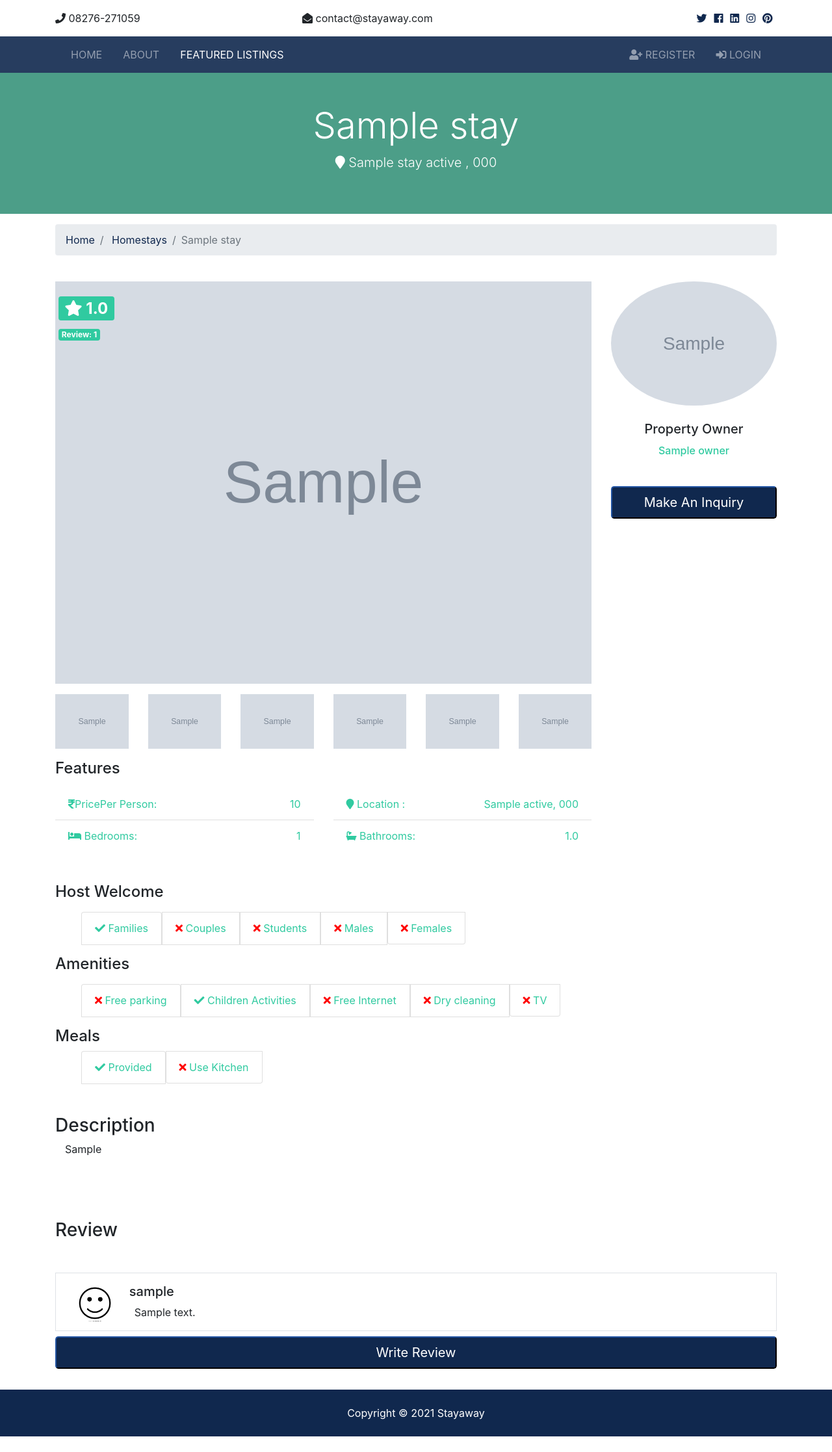
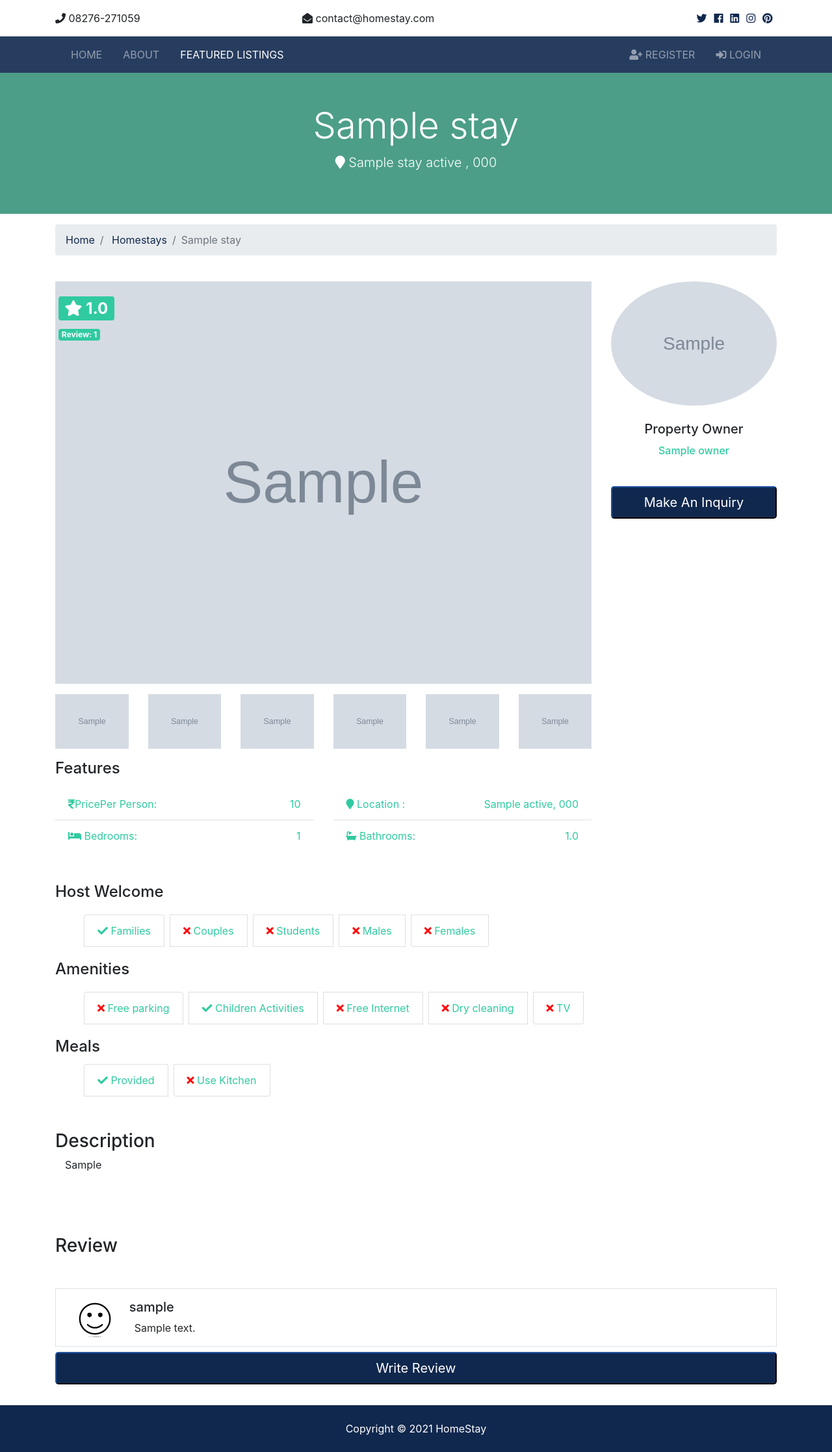
Before and after one commit to harshithsuresh/homeStay, a Django app: page /stays/1 in a window 1280 px wide. Shown: the whole page at 65% size. Before the commit the page ends 2210 px from the top, so only its background shows below. Run offline with Django 3.2, Linux system fonts and the light colour scheme; tables that the repository leaves empty hold one stand-in row (values such as "Sample post"); grey boxes marked "Sample" are stand-in pictures; some libraries are stand-ins or nearby versions.

Commit message:
Updated styling and Grammer

```diff
--- a/templates/accounts/login.html
+++ b/templates/accounts/login.html
@@ -1,7 +1,7 @@
 {% extends 'base.html'%}
 <!-- prettier-ignore -->
 
-{% block title%} | {{listing.title}} {%endblock%}
+{% block title%} | Login {%endblock%}
 
 {%block content %}
 <section id="login" class="bg-light py-5">
--- a/templates/admin/base_site.html
+++ b/templates/admin/base_site.html
@@ -1,6 +1,6 @@
 {% extends 'admin/base.html'%} {% load static %} {% block branding %}
 
-<h1 id="head">Stayaway</h1>
+<h1 id="head">HomeStay</h1>
 
 {% endblock %} {% block extrastyle %}
 <link rel="stylesheet" href="{% static 'css/admin.css'%}" />
--- a/templates/base.html
+++ b/templates/base.html
@@ -5,7 +5,7 @@
     <meta charset="UTF-8" />
     <meta http-equiv="X-UA-Compatible" content="IE=edge" />
     <meta name="viewport" content="width=device-width, initial-scale=1.0" />
-    <title>Stayaway {% block title%} {% endblock%}</title>
+    <title>HomeStay {% block title%} {% endblock%}</title>
 
     <!-- Font Awesome -->
     <link rel="stylesheet" href="{% static 'css/all.css' %}" />
--- a/templates/pages/index.html
+++ b/templates/pages/index.html
@@ -20,7 +20,7 @@
                   type="text"
                   name="keywords"
                   class="form-control"
-                  placeholder="Keyword (Pool, Garage, etc)"
+                  placeholder="Keyword (Pool, Parking, etc)"
                   value="{{values.keywords}}"
                 />
               </div>
--- a/templates/partials/_footbar.html
+++ b/templates/partials/_footbar.html
@@ -1,5 +1,5 @@
 <!-- Footer -->
 <footer id="main-footer" class="py-4 bg-primary text-white text-center">
   Copyright &copy;
-  <span class="year"></span> Stayaway
+  <span class="year"></span> HomeStay
 </footer>
--- a/templates/partials/_topbar.html
+++ b/templates/partials/_topbar.html
@@ -4,7 +4,7 @@
     <div class="row">
       <div class="col-md-4"><i class="fas fa-phone"></i> 08276-271059</div>
       <div class="col-md-4">
-        <i class="fas fa-envelope-open"></i> contact@stayaway.com
+        <i class="fas fa-envelope-open"></i> contact@homestay.com
       </div>
       <div class="col-md-4">
         <div class="social text-right">
--- a/templates/stays/search.html
+++ b/templates/stays/search.html
@@ -5,7 +5,7 @@
 
 
 <!-- prettier-ignore -->
-{% block title%} | Search Results {%endblock%}
+{% block title%} | Search HomeStay {%endblock%}
 {% block content %}
 <section id="showcase-inner" class="showcase-search text-white py-5">
   <div class="container">
--- a/templates/stays/stay.html
+++ b/templates/stays/stay.html
@@ -62,25 +62,25 @@
         <!-- Thumbnails -->
         <div class="row justify-content-center">
           {% if stay.photo1 %}
-          <div class="col-md-2">
+          <div class="col-2">
             <a href="{{stay.photo1.url}}" data-lightbox="home-images">
               <img src="{{stay.photo1.url}}" alt="" class="img-fluid" />
             </a>
           </div>
           {% endif%} {% if stay.photo2 %}
-          <div class="col-md-2">
+          <div class="col-2">
             <a href="{{stay.photo2.url}}" data-lightbox="home-images">
               <img src="{{stay.photo2.url}}" alt="" class="img-fluid" />
             </a>
           </div>
           {% endif%} {% if stay.photo3 %}
-          <div class="col-md-2">
+          <div class="col-2">
             <a href="{{stay.photo3.url}}" data-lightbox="home-images">
               <img src="{{stay.photo3.url}}" alt="" class="img-fluid" />
             </a>
           </div>
           {% endif%} {% if stay.photo4 %}
-          <div class="col-md-2">
+          <div class="col-2">
             <a href="{{stay.photo4.url}}" data-lightbox="home-images">
               <img src="{{stay.photo4.url}}" alt="" class="img-fluid" />
             </a>
@@ -92,7 +92,7 @@
             </a>
           </div>
           {% endif%} {% if stay.photo6 %}
-          <div class="col-md-2">
+          <div class="col-2">
             <a href="{{stay.photo6.url}}" data-lightbox="home-images">
               <img src="{{stay.photo6.url}}" alt="" class="img-fluid" />
             </a>
@@ -135,36 +135,36 @@
         <h4 class="my-3">Host Welcome</h5>
         <div class="">
           <div class="">
-            <ul class="d-flex">
-              <li class="list-group-item text-secondary">
+            <ul class="d-flex flex-wrap">
+              <li class="list-group-item text-secondary m-1">
                 {% if 'Families' in stay.hostWelcome%}
                 <i class="fa fa-check"></i>
                 {% else %}
                 <i class="fa fa-times" style="color: red"></i>
                 {% endif %} Families
               </li>
-              <li class="list-group-item text-secondary">
+              <li class="list-group-item text-secondary m-1">
                 {% if 'Couples' in stay.hostWelcome%}
                 <i class="fa fa-check"></i>
                 {% else %}
                 <i class="fa fa-times" style="color: red"></i>
                 {% endif %} Couples
               </li>
-              <li class="list-group-item text-secondary">
+              <li class="list-group-item text-secondary m-1">
                 {% if 'Students' in stay.hostWelcome%}
                 <i class="fa fa-check"></i>
                 {% else %}
                 <i class="fa fa-times" style="color: red"></i>
                 {% endif %} Students
               </li>
-              <li class="list-group-item text-secondary">
+              <li class="list-group-item text-secondary m-1">
                 {% if 'Males' in stay.hostWelcome%}
                 <i class="fa fa-check"></i>
                 {% else %}
                 <i class="fa fa-times" style="color: red"></i>
                 {% endif %} Males
               </li>
-              <li class="list-group-item text-secondary">
+              <li class="list-group-item text-secondary m-1">
                 {% if 'Females' in stay.hostWelcome%}
                 <i class="fa fa-check"></i>
                 {% else %}
@@ -178,36 +178,36 @@
           <h4 class="my-3">Amenities</h5>
             <div class="">
               <div class="">
-                <ul class="d-flex">
-                  <li class="list-group-item text-secondary">
+                <ul class="d-flex d-flex flex-wrap">
+                  <li class="list-group-item text-secondary m-1">
                     {% if 'Free parking' in stay.amenities%}
                     <i class="fa fa-check"></i>
                     {% else %}
                     <i class="fa fa-times" style="color: red"></i>
                     {% endif %} Free parking
                   </li>
-                  <li class="list-group-item text-secondary">
+                  <li class="list-group-item text-secondary m-1">
                     {% if 'Children Activities' in stay.amenities%}
                     <i class="fa fa-check"></i>
                     {% else %}
                     <i class="fa fa-times" style="color: red"></i>
                     {% endif %} Children Activities
                   </li>
-                  <li class="list-group-item text-secondary">
+                  <li class="list-group-item text-secondary m-1">
                     {% if 'Free Internet' in stay.amenities%}
                     <i class="fa fa-check"></i>
                     {% else %}
                     <i class="fa fa-times" style="color: red"></i>
                     {% endif %} Free Internet
                   </li>
-                  <li class="list-group-item text-secondary">
+                  <li class="list-group-item text-secondary m-1">
                     {% if 'Dry cleaning' in stay.amenities%}
                     <i class="fa fa-check"></i>
                     {% else %}
                     <i class="fa fa-times" style="color: red"></i>
                     {% endif %} Dry cleaning
                   </li>
-                  <li class="list-group-item text-secondary">
+                  <li class="list-group-item text-secondary m-1">
                     {% if 'TV' in stay.amenities%}
                     <i class="fa fa-check"></i>
                     {% else %}
@@ -221,15 +221,15 @@
             <h4>Meals</h5>
               <div class="">
                 <div class="">
-                  <ul class="d-flex">
-                    <li class="list-group-item text-secondary">
+                  <ul class="d-flex flex-wrap">
+                    <li class="list-group-item text-secondary m-1">
                       {% if 'Provided' in stay.meals%}
                       <i class="fa fa-check"></i>
                       {% else %}
                       <i class="fa fa-times" style="color: red"></i>
                       {% endif %} Provided
                     </li>
-                    <li class="list-group-item text-secondary">
+                    <li class="list-group-item text-secondary m-1">
                       {% if 'Use Kitchen' in stay.meals%}
                       <i class="fa fa-check"></i>
                       {% else %}
--- a/templates/stays/stays.html
+++ b/templates/stays/stays.html
@@ -1,7 +1,7 @@
 {% extends 'base.html' %} {% load humanize %}
 
 <!-- prettier-ignore -->
-{% block title%} | Browse Property Listings {%endblock%}
+{% block title%} | Browse HomeStays {%endblock%}
 
 {% block content %}
 <section id="showcase-inner" class="py-5 text-white">
```
